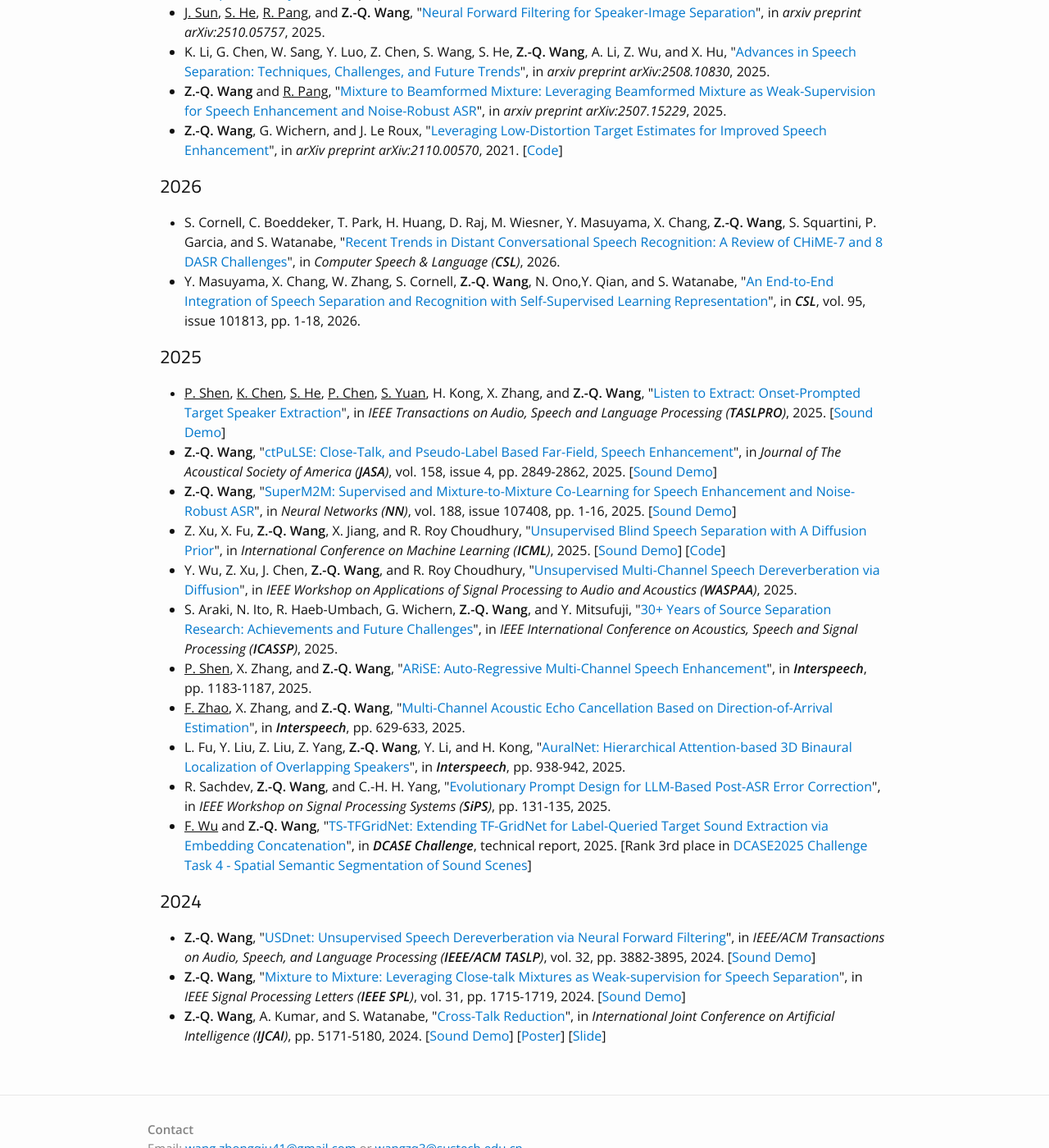
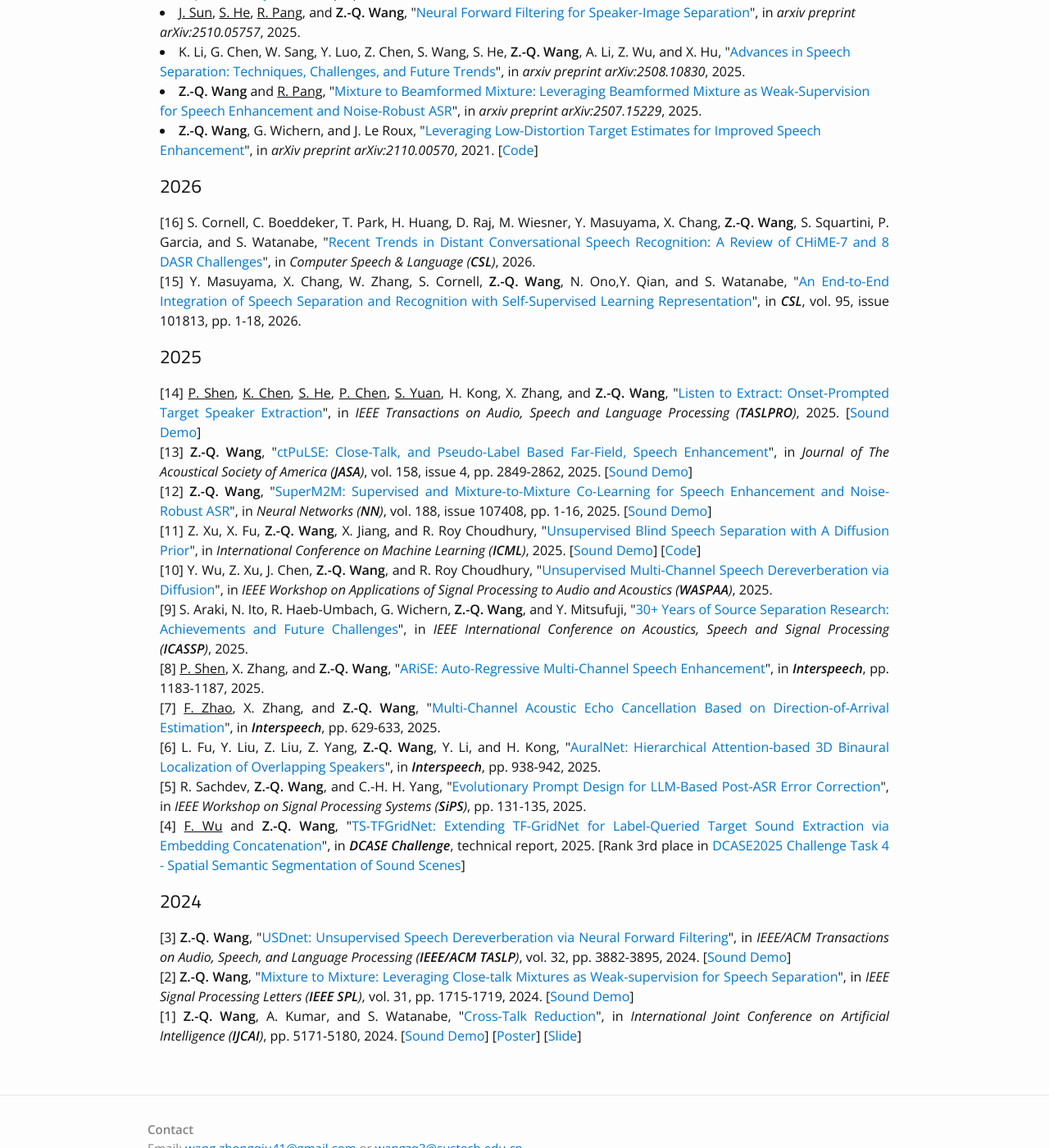
Before and after one commit to sustechailab/sustechailab.github.io, a Jekyll site: the page publication.html, which Jekyll copies as it is, in a window 1280 px wide and 1400 px high, scrolled down 452 px. Shown: the whole window at 82% size. Built offline with Jekyll 4.4.1, drawn with Linux system fonts in a browser that asks for light colours.

Commit message:
Initial commit

```diff
--- a/publication.html
+++ b/publication.html
@@ -80,7 +80,6 @@
     </font></p>
 
 <h2>Preprints</h2>
-<ul>
     <p class="STYLE1" align="justify"><font style="font-size: 12pt">
 
     <li>
@@ -112,95 +111,84 @@
     </li>
 
     </font></p>
-</ul>
 
 <h2>2026</h2>
-<ul>
+
     <p class="STYLE1" align="justify"><font style="font-size: 12pt">
 
-    <li>
-    S. Cornell, C. Boeddeker, T. Park, H. Huang, D. Raj, M. Wiesner, Y. Masuyama, X. Chang, <strong>Z.-Q. Wang</strong>, S. Squartini, P. Garcia, and S. Watanabe, "<a href="https://arxiv.org/abs/2507.18161" target="view_window">Recent Trends in Distant Conversational Speech Recognition: A Review of CHiME-7 and 8 DASR Challenges</a>", in <i>Computer Speech & Language (<strong>CSL</strong>)</i>, 2026.
-    </li>
+    [16] S. Cornell, C. Boeddeker, T. Park, H. Huang, D. Raj, M. Wiesner, Y. Masuyama, X. Chang, <strong>Z.-Q. Wang</strong>, S. Squartini, P. Garcia, and S. Watanabe, "<a href="https://arxiv.org/abs/2507.18161" target="view_window">Recent Trends in Distant Conversational Speech Recognition: A Review of CHiME-7 and 8 DASR Challenges</a>", in <i>Computer Speech & Language (<strong>CSL</strong>)</i>, 2026.
 
-	<li>
-    Y. Masuyama, X. Chang, W. Zhang, S. Cornell, <strong>Z.-Q. Wang</strong>, N. Ono,Y. Qian, and S. Watanabe, "<a href="https://zqwang7.github.io/publications/Yoshiki_CSL_2025.pdf" target="view_window">An End-to-End Integration of Speech Separation and Recognition with Self-Supervised Learning Representation</a>", in <i><strong>CSL</strong></i>, vol. 95, issue 101813, pp. 1-18, 2026.
-	</li>
+    <br>
+
+    [15] Y. Masuyama, X. Chang, W. Zhang, S. Cornell, <strong>Z.-Q. Wang</strong>, N. Ono,Y. Qian, and S. Watanabe, "<a href="https://zqwang7.github.io/publications/Yoshiki_CSL_2025.pdf" target="view_window">An End-to-End Integration of Speech Separation and Recognition with Self-Supervised Learning Representation</a>", in <i><strong>CSL</strong></i>, vol. 95, issue 101813, pp. 1-18, 2026.
 
     </font></p>
-</ul>
 
 <h2>2025</h2>
-<ul>
+
     <p class="STYLE1" align="justify"><font style="font-size: 12pt">
 
-    <li>
-    <u>P. Shen</u>, <u>K. Chen</u>, <u>S. He</u>, <u>P. Chen</u>, <u>S. Yuan</u>, H. Kong, X. Zhang, and <strong>Z.-Q. Wang</strong>, "<a href="https://arxiv.org/abs/2505.05114" target="view_window">Listen to Extract: Onset-Prompted Target Speaker Extraction</a>", in <i>IEEE Transactions on Audio, Speech and Language Processing (<strong>TASLPRO</strong>)</i>, 2025. [<a href="http://zqwang7.github.io/demos/LExt_demo/index.html" target="view_window">Sound Demo</a>]
-    </li>
+    [14] <u>P. Shen</u>, <u>K. Chen</u>, <u>S. He</u>, <u>P. Chen</u>, <u>S. Yuan</u>, H. Kong, X. Zhang, and <strong>Z.-Q. Wang</strong>, "<a href="https://arxiv.org/abs/2505.05114" target="view_window">Listen to Extract: Onset-Prompted Target Speaker Extraction</a>", in <i>IEEE Transactions on Audio, Speech and Language Processing (<strong>TASLPRO</strong>)</i>, 2025. [<a href="http://zqwang7.github.io/demos/LExt_demo/index.html" target="view_window">Sound Demo</a>]
 
-    <li>
-    <strong>Z.-Q. Wang</strong>, "<a href="http://zqwang7.github.io/publications/JASA_ctPulSE.pdf" target="view_window">ctPuLSE: Close-Talk, and Pseudo-Label Based Far-Field, Speech Enhancement</a>", in <i>Journal of The Acoustical Society of America (<strong>JASA</strong>)</i>, vol. 158, issue 4, pp. 2849-2862, 2025. [<a href="http://zqwang7.github.io/demos/ctPuLSE_demo/index.html" target="view_window">Sound Demo</a>]
-    </li>
+    <br>
 
-	<li>
-    <strong>Z.-Q. Wang</strong>, "<a href="http://zqwang7.github.io/publications/SuperM2M.pdf" target="view_window">SuperM2M: Supervised and Mixture-to-Mixture Co-Learning for Speech Enhancement and Noise-Robust ASR</a>", in <i>Neural Networks (<strong>NN</strong>)</i>, vol. 188, issue 107408, pp. 1-16, 2025. [<a href="http://zqwang7.github.io/demos/SuperME_demo/index.html" target="view_window">Sound Demo</a>]
-	</li>
+    [13] <strong>Z.-Q. Wang</strong>, "<a href="http://zqwang7.github.io/publications/JASA_ctPulSE.pdf" target="view_window">ctPuLSE: Close-Talk, and Pseudo-Label Based Far-Field, Speech Enhancement</a>", in <i>Journal of The Acoustical Society of America (<strong>JASA</strong>)</i>, vol. 158, issue 4, pp. 2849-2862, 2025. [<a href="http://zqwang7.github.io/demos/ctPuLSE_demo/index.html" target="view_window">Sound Demo</a>]
 
-    <li>
-    Z. Xu, X. Fu, <strong>Z.-Q. Wang</strong>, X. Jiang, and R. Roy Choudhury, "<a href="https://arxiv.org/pdf/2505.05657" target="view_window">Unsupervised Blind Speech Separation with A Diffusion Prior</a>", in <i>International Conference on Machine Learning (<strong>ICML</strong>)</i>, 2025. [<a href="https://arraydps.github.io/ArrayDPSDemo/" target="view_window">Sound Demo</a>] [<a href="https://github.com/ArrayDPS/ArrayDPS" target="view_window">Code</a>]
-    </li>
+    <br>
 
-    <li>
-    Y. Wu, Z. Xu, J. Chen, <strong>Z.-Q. Wang</strong>, and R. Roy Choudhury, "<a href="https://arxiv.org/abs/2508.02071" target="view_window">Unsupervised Multi-Channel Speech Dereverberation via Diffusion</a>", in <i>IEEE Workshop on Applications of Signal Processing to Audio and Acoustics (<strong>WASPAA</strong>)</i>, 2025.
-    </li>
+    [12] <strong>Z.-Q. Wang</strong>, "<a href="http://zqwang7.github.io/publications/SuperM2M.pdf" target="view_window">SuperM2M: Supervised and Mixture-to-Mixture Co-Learning for Speech Enhancement and Noise-Robust ASR</a>", in <i>Neural Networks (<strong>NN</strong>)</i>, vol. 188, issue 107408, pp. 1-16, 2025. [<a href="http://zqwang7.github.io/demos/SuperME_demo/index.html" target="view_window">Sound Demo</a>]
 
-	<li>
-    S. Araki, N. Ito, R. Haeb-Umbach, G. Wichern, <strong>Z.-Q. Wang</strong>, and Y. Mitsufuji, "<a href="https://arxiv.org/pdf/2501.11837" target="view_window">30+ Years of Source Separation Research: Achievements and Future Challenges</a>", in <i>IEEE International Conference on Acoustics, Speech and Signal Processing (<strong>ICASSP</strong>)</i>, 2025.
-	</li>
+    <br>
 
-	<li>
-    <u>P. Shen</u>, X. Zhang, and <strong>Z.-Q. Wang</strong>, "<a href="https://arxiv.org/pdf/2505.22051" target="view_window">ARiSE: Auto-Regressive Multi-Channel Speech Enhancement</a>", in <i><strong>Interspeech</strong></i>, pp. 1183-1187, 2025.
-    </li>
+    [11] Z. Xu, X. Fu, <strong>Z.-Q. Wang</strong>, X. Jiang, and R. Roy Choudhury, "<a href="https://arxiv.org/pdf/2505.05657" target="view_window">Unsupervised Blind Speech Separation with A Diffusion Prior</a>", in <i>International Conference on Machine Learning (<strong>ICML</strong>)</i>, 2025. [<a href="https://arraydps.github.io/ArrayDPSDemo/" target="view_window">Sound Demo</a>] [<a href="https://github.com/ArrayDPS/ArrayDPS" target="view_window">Code</a>]
 
-    <li>
-    <u>F. Zhao</u>, X. Zhang, and <strong>Z.-Q. Wang</strong>, "<a href="https://arxiv.org/pdf/2505.19493" target="view_window">Multi-Channel Acoustic Echo Cancellation Based on Direction-of-Arrival Estimation</a>", in <i><strong>Interspeech</strong></i>, pp. 629-633, 2025.
-    </li>
+    <br>
 
-    <li>
-    L. Fu, Y. Liu, Z. Liu, Z. Yang, <strong>Z.-Q. Wang</strong>, Y. Li, and H. Kong, "<a href="https://arxiv.org/pdf/2506.02773v1" target="view_window">AuralNet: Hierarchical Attention-based 3D Binaural Localization of Overlapping Speakers</a>", in <i><strong>Interspeech</strong></i>, pp. 938-942, 2025.
-    </li>
+    [10] Y. Wu, Z. Xu, J. Chen, <strong>Z.-Q. Wang</strong>, and R. Roy Choudhury, "<a href="https://arxiv.org/abs/2508.02071" target="view_window">Unsupervised Multi-Channel Speech Dereverberation via Diffusion</a>", in <i>IEEE Workshop on Applications of Signal Processing to Audio and Acoustics (<strong>WASPAA</strong>)</i>, 2025.
 
-    <li>
-    R. Sachdev, <strong>Z.-Q. Wang</strong>, and C.-H. H. Yang, "<a href="https://arxiv.org/abs/2407.16370" target="view_window">Evolutionary Prompt Design for LLM-Based Post-ASR Error Correction</a>", in <i>IEEE Workshop on Signal Processing Systems (<strong>SiPS</strong>)</i>, pp. 131-135, 2025.
-    </li>
+    <br>
 
-    <li>
-    <u>F. Wu</u> and <strong>Z.-Q. Wang</strong>, "<a href="https://dcase.community/documents/challenge2025/technical_reports/DCASE2025_Wu_45_t4.pdf" target="view_window">TS-TFGridNet: Extending TF-GridNet for Label-Queried Target Sound Extraction via Embedding Concatenation</a>", in <i><strong>DCASE Challenge</strong></i>, technical report, 2025. [Rank 3rd place in <a href="https://dcase.community/challenge2025/task-spatial-semantic-segmentation-of-sound-scenes#results" target="view_window">DCASE2025 Challenge Task 4 - Spatial Semantic Segmentation of Sound Scenes</a>]
-    </li>
+    [9] S. Araki, N. Ito, R. Haeb-Umbach, G. Wichern, <strong>Z.-Q. Wang</strong>, and Y. Mitsufuji, "<a href="https://arxiv.org/pdf/2501.11837" target="view_window">30+ Years of Source Separation Research: Achievements and Future Challenges</a>", in <i>IEEE International Conference on Acoustics, Speech and Signal Processing (<strong>ICASSP</strong>)</i>, 2025.
+
+    <br>
+
+    [8] <u>P. Shen</u>, X. Zhang, and <strong>Z.-Q. Wang</strong>, "<a href="https://arxiv.org/pdf/2505.22051" target="view_window">ARiSE: Auto-Regressive Multi-Channel Speech Enhancement</a>", in <i><strong>Interspeech</strong></i>, pp. 1183-1187, 2025.
+
+    <br>
+
+    [7] <u>F. Zhao</u>, X. Zhang, and <strong>Z.-Q. Wang</strong>, "<a href="https://arxiv.org/pdf/2505.19493" target="view_window">Multi-Channel Acoustic Echo Cancellation Based on Direction-of-Arrival Estimation</a>", in <i><strong>Interspeech</strong></i>, pp. 629-633, 2025.
+
+    <br>
+
+    [6] L. Fu, Y. Liu, Z. Liu, Z. Yang, <strong>Z.-Q. Wang</strong>, Y. Li, and H. Kong, "<a href="https://arxiv.org/pdf/2506.02773v1" target="view_window">AuralNet: Hierarchical Attention-based 3D Binaural Localization of Overlapping Speakers</a>", in <i><strong>Interspeech</strong></i>, pp. 938-942, 2025.
+
+    <br>
+
+    [5] R. Sachdev, <strong>Z.-Q. Wang</strong>, and C.-H. H. Yang, "<a href="https://arxiv.org/abs/2407.16370" target="view_window">Evolutionary Prompt Design for LLM-Based Post-ASR Error Correction</a>", in <i>IEEE Workshop on Signal Processing Systems (<strong>SiPS</strong>)</i>, pp. 131-135, 2025.
+
+    <br>
+
+    [4] <u>F. Wu</u> and <strong>Z.-Q. Wang</strong>, "<a href="https://dcase.community/documents/challenge2025/technical_reports/DCASE2025_Wu_45_t4.pdf" target="view_window">TS-TFGridNet: Extending TF-GridNet for Label-Queried Target Sound Extraction via Embedding Concatenation</a>", in <i><strong>DCASE Challenge</strong></i>, technical report, 2025. [Rank 3rd place in <a href="https://dcase.community/challenge2025/task-spatial-semantic-segmentation-of-sound-scenes#results" target="view_window">DCASE2025 Challenge Task 4 - Spatial Semantic Segmentation of Sound Scenes</a>]
 
     </font></p>
-</ul>
 
 <h2>2024</h2>
-<ul>
+
     <p class="STYLE1" align="justify"><font style="font-size: 12pt">
 
-	<li>
-    <strong>Z.-Q. Wang</strong>, "<a href="http://zqwang7.github.io/publications/TASLP2024_USDnet_Unsupervised_Speech_Dereverberation_via_Neural_Forward_Filtering.pdf" target="view_window">USDnet: Unsupervised Speech Dereverberation via Neural Forward Filtering</a>", in <i>IEEE/ACM Transactions on Audio, Speech, and Language Processing (<strong>IEEE/ACM TASLP</strong>)</i>, vol. 32, pp. 3882-3895, 2024. [<a href="http://zqwang7.github.io/demos/USDnet_demo/index.html" target="view_window">Sound Demo</a>]
-	</li>
+    [3] <strong>Z.-Q. Wang</strong>, "<a href="http://zqwang7.github.io/publications/TASLP2024_USDnet_Unsupervised_Speech_Dereverberation_via_Neural_Forward_Filtering.pdf" target="view_window">USDnet: Unsupervised Speech Dereverberation via Neural Forward Filtering</a>", in <i>IEEE/ACM Transactions on Audio, Speech, and Language Processing (<strong>IEEE/ACM TASLP</strong>)</i>, vol. 32, pp. 3882-3895, 2024. [<a href="http://zqwang7.github.io/demos/USDnet_demo/index.html" target="view_window">Sound Demo</a>]
 
-	<li>
-    <strong>Z.-Q. Wang</strong>, "<a href="http://zqwang7.github.io/publications/Mixture_to_Mixture_Leveraging_Close-Talk_Mixtures_as_Weak-Supervision_for_Speech_Separation.pdf" target="view_window">Mixture to Mixture: Leveraging Close-talk Mixtures as Weak-supervision for Speech Separation</a>", in <i>IEEE Signal Processing Letters (<strong>IEEE SPL</strong>)</i>, vol. 31, pp. 1715-1719, 2024. [<a href="http://zqwang7.github.io/demos/M2M_demo/index.html" target="view_window">Sound Demo</a>]
-	</li>
+    <br>
 
-    <li>
-    <strong>Z.-Q. Wang</strong>, A. Kumar, and S. Watanabe, "<a href="https://www.ijcai.org/proceedings/2024/0572.pdf" target="view_window">Cross-Talk Reduction</a>", in <i>International Joint Conference on Artificial Intelligence (<strong>IJCAI</strong>)</i>, pp. 5171-5180, 2024. [<a href="http://zqwang7.github.io/demos/CTRnet_demo/index.html" target="view_window">Sound Demo</a>] [<a href="http://zqwang7.github.io/publications/ijcai2024_poster.pdf" target="view_window">Poster</a>] [<a href="http://zqwang7.github.io/publications/ijcai2024_slide.pdf" target="view_window">Slide</a>]
-    </li>
+    [2] <strong>Z.-Q. Wang</strong>, "<a href="http://zqwang7.github.io/publications/Mixture_to_Mixture_Leveraging_Close-Talk_Mixtures_as_Weak-Supervision_for_Speech_Separation.pdf" target="view_window">Mixture to Mixture: Leveraging Close-talk Mixtures as Weak-supervision for Speech Separation</a>", in <i>IEEE Signal Processing Letters (<strong>IEEE SPL</strong>)</i>, vol. 31, pp. 1715-1719, 2024. [<a href="http://zqwang7.github.io/demos/M2M_demo/index.html" target="view_window">Sound Demo</a>]
+
+    <br>
+
+    [1] <strong>Z.-Q. Wang</strong>, A. Kumar, and S. Watanabe, "<a href="https://www.ijcai.org/proceedings/2024/0572.pdf" target="view_window">Cross-Talk Reduction</a>", in <i>International Joint Conference on Artificial Intelligence (<strong>IJCAI</strong>)</i>, pp. 5171-5180, 2024. [<a href="http://zqwang7.github.io/demos/CTRnet_demo/index.html" target="view_window">Sound Demo</a>] [<a href="http://zqwang7.github.io/publications/ijcai2024_poster.pdf" target="view_window">Poster</a>] [<a href="http://zqwang7.github.io/publications/ijcai2024_slide.pdf" target="view_window">Slide</a>]
 
     </font></p>
-</ul>
 
   </article>
-
 </div>
 
       </div>
```
